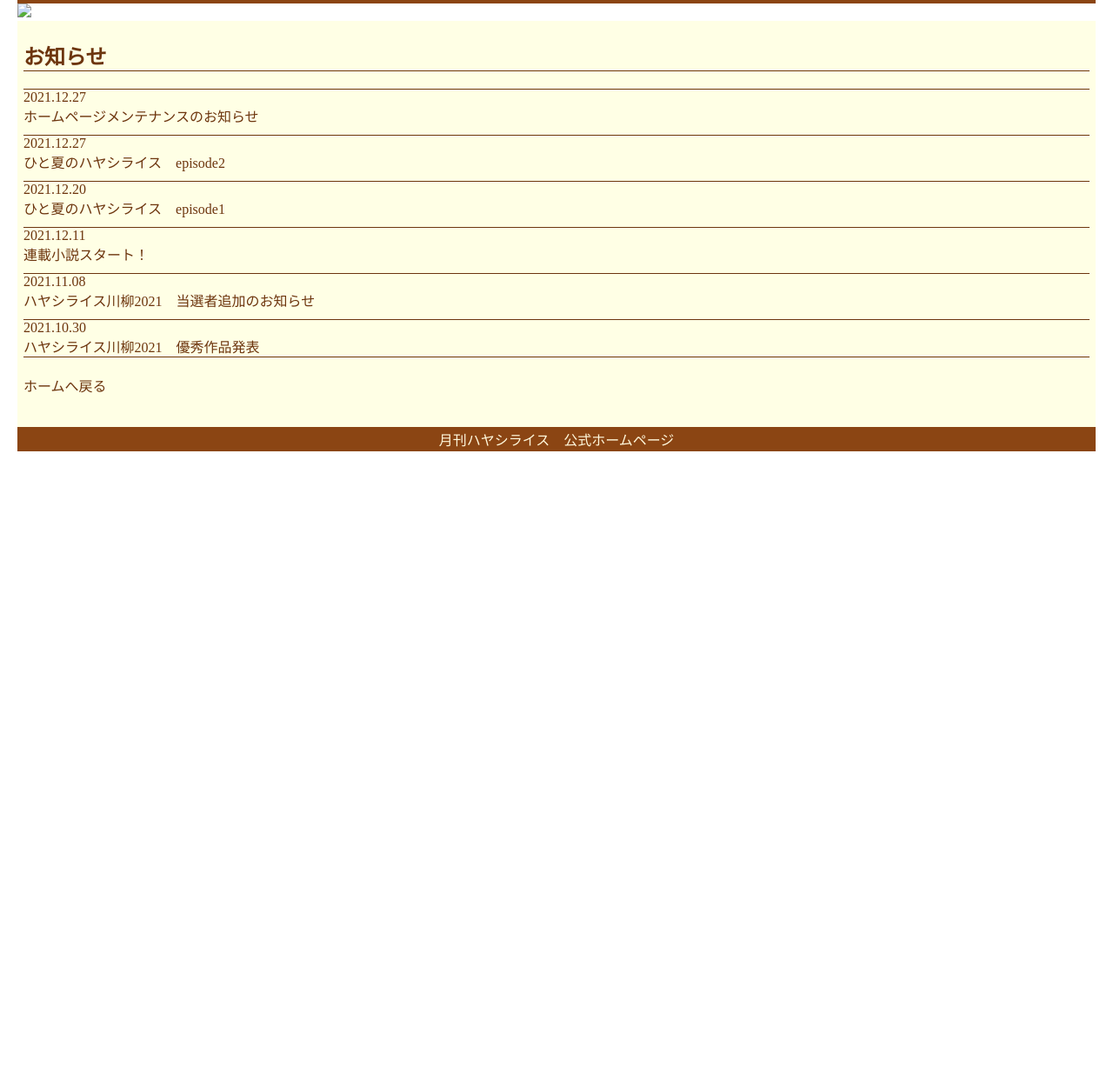
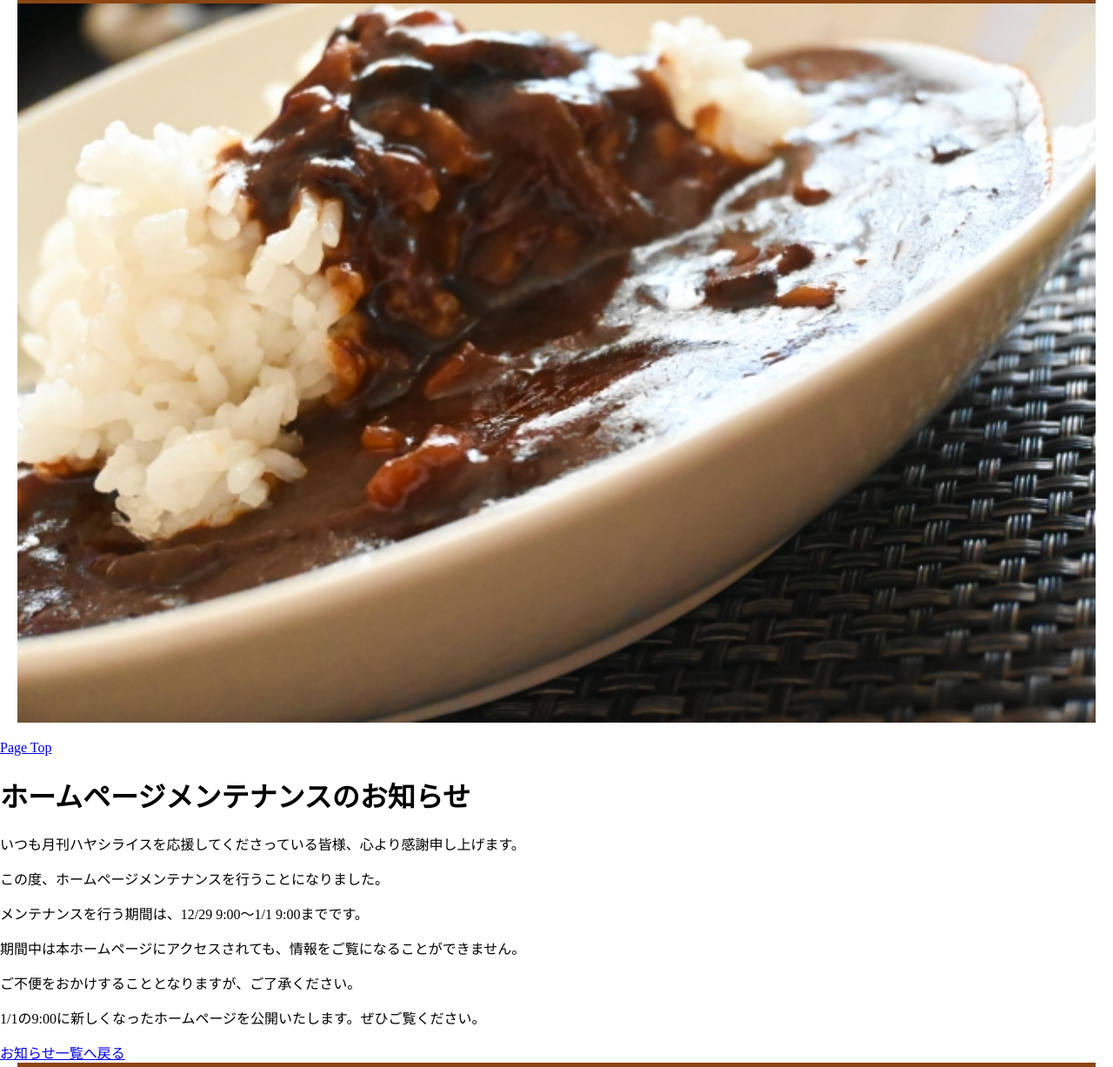
Before and after one commit to CurryDelicious/information, a plain HTML site: page index.html in a window 1280 px wide. Shown: the part 70-1297 px from the top of the page at 87% size. Before the commit the page ends 800 px from the top, so only its background shows below. Drawn offline with nearby package versions, Linux system fonts and the light colour scheme.

Commit message:
Update index.html

```diff
--- a/index.html
+++ b/index.html
@@ -3,7 +3,7 @@
   <head>
         <meta charset="utf-8">
         <link rel="stylesheet" href="stylesheet.css">
-        <title>月刊ハヤシライス｜お知らせ</title>
+        <title>月刊ハヤシライス｜お知らせ｜ホームページメンテナンスのお知らせ</title>
   </head>
 
   <body>
@@ -12,24 +12,29 @@
     </header>
 
     <div class="photo">
-    <img src="22186147_s.jpg" width="100%">
+    <img src="hashedbeef.jpg" width="100%">
     </div>
 
-    <main>
-        <h2>お知らせ</h2>
-       <div class="news"><a href="https://currydelicious.github.io/homepagemaintenance/">2021.12.27<br>ホームページメンテナンスのお知らせ</a><br></div>
-      <div class="news"><a href="https://currydelicious.github.io/hitonatsunohayashiraisu-2/">2021.12.27<br>ひと夏のハヤシライス　episode2</a><br></div>
-       <div class="news"><a href="https://currydelicious.github.io/hitonatsunohayashiraisu-1/">2021.12.20<br>ひと夏のハヤシライス　episode1</a><br></div>
-      <div class="news"><a href="https://currydelicious.github.io/prolog/">2021.12.11<br>連載小説スタート！</a><br></div>
-       <div class="news"><a href="https://currydelicious.github.io/Monbukagaku/">2021.11.08<br>ハヤシライス川柳2021　当選者追加のお知らせ</a><br></div>
-       <div class="news"><div class="down"><a href="https://currydelicious.github.io/Senryu2021/">2021.10.30<br>ハヤシライス川柳2021　優秀作品発表</a><br></div>
-       <div class="backhome"><a href="https://currydelicious.github.io/home/">ホームへ戻る</a></div>
-　　</main>
+    <p id="page-top"><a href="#">Page Top</a></p>
 
+    <div class="main">
+      <h1>ホームページメンテナンスのお知らせ</h1>
+      <p>いつも月刊ハヤシライスを応援してくださっている皆様、心より感謝申し上げます。</p>
+      <p>この度、ホームページメンテナンスを行うことになりました。</p>
+      <p>メンテナンスを行う期間は、12/29 9:00～1/1 9:00までです。</p>
+      <p>期間中は本ホームページにアクセスされても、情報をご覧になることができません。</p>
+      <p>ご不便をおかけすることとなりますが、ご了承ください。</p>
+      <p>1/1の9:00に新しくなったホームページを公開いたします。ぜひご覧ください。</p>
+      <a href="https://currydelicious.github.io/information/">お知らせ一覧へ戻る</a>
+    </div>
 
     <footer>
-     <p>月刊ハヤシライス　公式ホームページ</p>
+      <p>月刊ハヤシライス　公式ホームページ</p>
     </footer>
+
+    <script src="https://code.jquery.com/jquery-3.4.1.min.js" integrity="sha256-CSXorXvZcTkaix6Yvo6HppcZGetbYMGWSFlBw8HfCJo=" crossorigin="anonymous"></script>
+    <!--自作のJS-->
+    <script src="script.js"></script>
   </body>
 
 </html>
```
